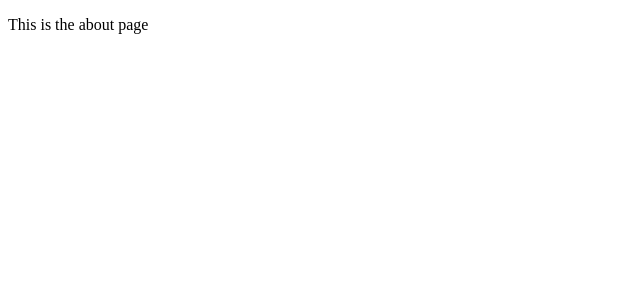
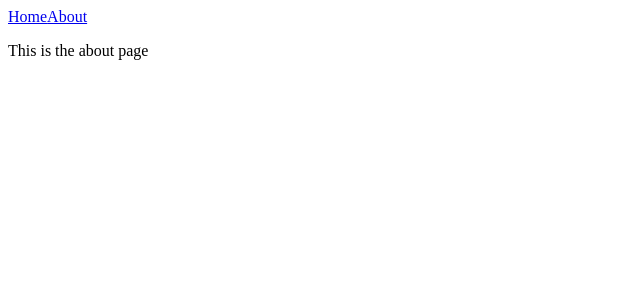
Before and after one commit to JustinSHong/hello-next, a Next.js app: page /about in a window 1280 px wide. Shown: the top 300 px of the page, without its empty margins (0-640 px from the left). Built offline with nearby package versions, Linux system fonts and the light colour scheme.

Commit message:
set up header component

```diff
--- /dev/null
+++ b/components/Header.js
@@ -0,0 +1,16 @@
+import Link from "next/link";
+
+const linkStyle = { marginRigh: 15 };
+
+const Header = () => (
+    <div>
+        <Link href="/">
+            <a style={linkStyle}>Home</a>
+        </Link>
+        <Link href="/about">
+            <a style={linkStyle}>About</a>
+        </Link>
+    </div>
+);
+
+export default Header;
--- a/pages/about.js
+++ b/pages/about.js
@@ -1,5 +1,8 @@
+import Header from "../components/Header";
+
 export default () => (
     <div>
+        <Header />
         <p>This is the about page</p>
     </div>
 );
```
Also changed, not shown: pages/index.js (+4 -4 lines).
